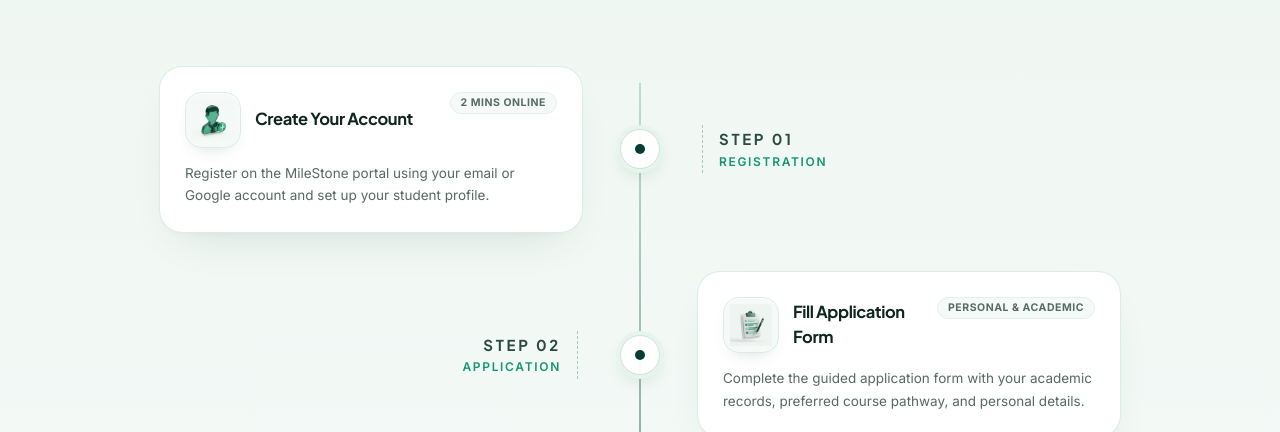
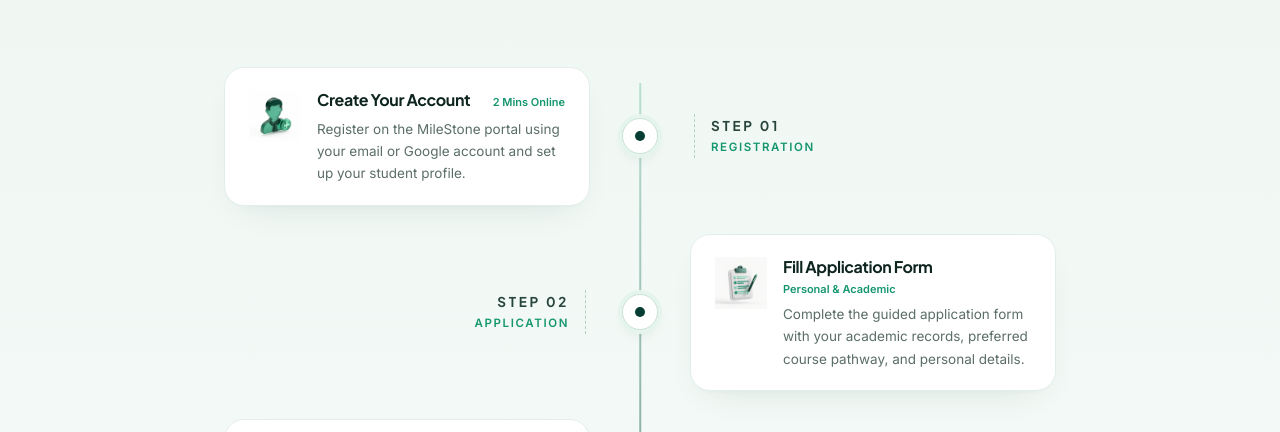
Before and after one commit to mannbond007/milestone, a Next.js app: page /how-to-apply in a window 1280 px wide. Shown: the part 368-800 px from the top of the page. Built offline with nearby package versions, Linux system fonts and the light colour scheme; no server answers.

Commit message:
Refine How to Apply cards with unboxed floating 3D icons, cleaner alignment, and tighter timeline spacing

```diff
--- a/src/app/how-to-apply/page.tsx
+++ b/src/app/how-to-apply/page.tsx
@@ -111,27 +111,23 @@ export default function HowToApplyPage() {
 
       {/* Alternating Centered Vertical Timeline */}
       <section className="relative z-10 pb-20 sm:pb-24">
-        <div className="mx-auto max-w-5xl px-4 sm:px-6 lg:px-8">
+        <div className="mx-auto max-w-4xl px-4 sm:px-6 lg:px-8">
           <div className="relative">
             {/* Desktop Central Vertical Spine */}
             <div
               aria-hidden="true"
-              className="pointer-events-none absolute bottom-4 left-5 top-4 w-[2px] bg-gradient-to-b from-[#15966F]/25 via-[#073D32]/55 to-[#15966F]/45 md:left-1/2 md:-translate-x-1/2 dark:from-[#34D399]/25 dark:via-[#34D399]/55 dark:to-[#34D399]/30"
+              className="pointer-events-none absolute bottom-4 left-5 top-4 w-[1.5px] bg-gradient-to-b from-[#15966F]/25 via-[#073D32]/50 to-[#15966F]/35 md:left-1/2 md:-translate-x-1/2 dark:from-[#34D399]/25 dark:via-[#34D399]/55 dark:to-[#34D399]/30"
             />
 
             {/* Timeline Steps */}
-            <div className="space-y-8 md:space-y-10">
+            <div className="space-y-6 md:space-y-7">
               {steps.map((step, index) => {
                 const isLeft = index % 2 === 0;
                 const cardContent = (
-                  <div className="group relative overflow-hidden rounded-[22px] border border-white/95 bg-white p-6 shadow-[0_20px_48px_-22px_rgba(7,61,50,0.16),0_4px_12px_-4px_rgba(7,61,50,0.05),inset_0_1px_0_rgba(255,255,255,1)] ring-1 ring-[#DCECE5] transition-all duration-300 hover:-translate-y-1 hover:ring-[#15966F]/40 hover:shadow-[0_28px_60px_-20px_rgba(7,61,50,0.22)] dark:border-[#1E3B32] dark:bg-[#0D1E19] dark:ring-[#1E3B32]">
-                    <span
-                      aria-hidden="true"
-                      className="pointer-events-none absolute inset-x-0 top-0 h-[2px] bg-gradient-to-r from-[#073D32] via-[#15966F] to-[#34D399] opacity-0 transition-opacity duration-300 group-hover:opacity-100"
-                    />
-                    <div className="flex items-start justify-between gap-3">
-                      <div className="flex items-center gap-3.5">
-                        <span className="relative flex h-14 w-14 shrink-0 items-center justify-center overflow-hidden rounded-2xl border border-[#DCECE5] bg-[#F5FAF8] p-1.5 shadow-[0_8px_18px_-10px_rgba(7,61,50,0.2),inset_0_1px_0_rgba(255,255,255,1)] transition-transform duration-300 group-hover:scale-105 dark:border-white/10 dark:bg-white">
+                  <div className="group relative overflow-hidden rounded-[20px] border border-[#E2EEE9] bg-white px-6 py-5 shadow-[0_14px_36px_-18px_rgba(7,61,50,0.14),0_2px_6px_-2px_rgba(7,61,50,0.04)] transition-all duration-300 hover:-translate-y-0.5 hover:border-[#15966F]/35 hover:shadow-[0_22px_48px_-18px_rgba(7,61,50,0.2)] dark:border-[#1E3B32] dark:bg-[#0D1E19]">
+                    <div className="flex items-start gap-4">
+                      {/* Clean Unboxed HD 3D Icon Floating Directly on White Card */}
+                      <div className="relative mt-0.5 h-13 w-13 shrink-0 transition-transform duration-300 group-hover:scale-105 dark:rounded-xl dark:bg-white dark:p-1">
                         <Image
                           src={step.iconSrc}
                           alt={step.title}
@@ -140,37 +136,36 @@ export default function HowToApplyPage() {
                           quality={95}
                           className="h-full w-full object-contain mix-blend-multiply"
                         />
-                        </span>
-                        <div>
-                          <h2 className="font-heading text-[16.5px] font-bold tracking-tight text-[#0E241E] dark:text-white">
+                      </div>
+
+                      <div className="min-w-0 flex-1">
+                        <div className="flex flex-wrap items-baseline justify-between gap-x-2 gap-y-0.5">
+                          <h2 className="font-heading text-[16px] font-bold tracking-tight text-[#0E241E] dark:text-white">
                             {step.title}
                           </h2>
-                          <span className="text-[11px] font-semibold uppercase tracking-[0.12em] text-[#15966F] md:hidden dark:text-[#34D399]">
-                            Step {step.number} &bull; {step.stage}
-                          </span>
-                        </div>
-                      </div>
-                      <span className="shrink-0 rounded-full border border-[#E2EFEA] bg-[#F5FAF8] px-2.5 py-0.5 text-[10.5px] font-bold uppercase tracking-wider text-[#566B63] dark:border-[#1E3B32] dark:bg-[#132E26] dark:text-[#8DA29A]">
+                          <span className="text-[11px] font-semibold text-[#15966F] dark:text-[#34D399]">
                             {step.meta}
                           </span>
                         </div>
-                    <p className="mt-3.5 text-[13.5px] leading-[1.68] text-[#566961] dark:text-[#A0B3AC]">
+                        <p className="mt-1.5 text-[13.5px] leading-[1.65] text-[#5B6E66] dark:text-[#A0B3AC]">
                           {step.description}
                         </p>
+                      </div>
+                    </div>
                   </div>
                 );
 
                 return (
                   <div
                     key={step.number}
-                    className="relative grid grid-cols-1 items-center gap-4 pl-14 md:grid-cols-[1fr_76px_1fr] md:gap-0 md:pl-0"
+                    className="relative grid grid-cols-1 items-center gap-4 pl-14 md:grid-cols-[1fr_68px_1fr] md:gap-0 md:pl-0"
                   >
                     {/* LEFT SLOT (Desktop: Card on odd steps, Stage Label on even steps) */}
                     <div
                       className={
                         isLeft
-                          ? "md:pr-5"
-                          : "hidden md:flex md:items-center md:justify-end md:pr-6"
+                          ? "md:pr-4"
+                          : "hidden md:flex md:items-center md:justify-end md:pr-5"
                       }
                     >
                       {isLeft ? (
@@ -178,24 +173,24 @@ export default function HowToApplyPage() {
                       ) : (
                         <div className="flex items-center gap-4 text-right">
                           <div>
-                            <div className="font-heading text-[15px] font-bold uppercase tracking-[0.18em] text-[#2B4940] dark:text-[#A7D7C5]">
+                            <div className="font-heading text-[13.5px] font-bold uppercase tracking-[0.2em] text-[#28453C] dark:text-[#A7D7C5]">
                               Step {step.number}
                             </div>
-                            <div className="mt-0.5 text-[12px] font-semibold uppercase tracking-[0.14em] text-[#15966F] dark:text-[#34D399]">
+                            <div className="mt-0.5 text-[11.5px] font-semibold uppercase tracking-[0.14em] text-[#15966F] dark:text-[#34D399]">
                               {step.stage}
                             </div>
                           </div>
                           <span
                             aria-hidden="true"
-                            className="h-12 w-px border-r border-dashed border-[#A9C9BC] dark:border-[#254A3E]"
+                            className="h-11 w-px border-r border-dashed border-[#B2CFC3] dark:border-[#254A3E]"
                           />
                         </div>
                       )}
                     </div>
 
                     {/* CENTER NODE (Mobile: pinned left on spine; Desktop: exact center) */}
-                    <div className="absolute left-5 top-8 flex -translate-x-1/2 items-center justify-center md:static md:translate-x-0">
-                      <span className="flex h-10 w-10 items-center justify-center rounded-full border border-[#CBE2D8] bg-white/95 shadow-[0_8px_20px_-6px_rgba(7,61,50,0.22)] ring-4 ring-[#E5F4EC] dark:border-[#24493D] dark:bg-[#0D1E19] dark:ring-[#0A1D17]">
+                    <div className="absolute left-5 top-7 flex -translate-x-1/2 items-center justify-center md:static md:translate-x-0">
+                      <span className="flex h-9 w-9 items-center justify-center rounded-full border border-[#CBE2D8] bg-white shadow-[0_6px_16px_-6px_rgba(7,61,50,0.2)] ring-4 ring-[#E5F4EC] dark:border-[#24493D] dark:bg-[#0D1E19] dark:ring-[#0A1D17]">
                         <span className="h-2.5 w-2.5 rounded-full bg-[#073D32] dark:bg-[#34D399]" />
                       </span>
                     </div>
@@ -204,21 +199,21 @@ export default function HowToApplyPage() {
                     <div
                       className={
                         isLeft
-                          ? "hidden md:flex md:items-center md:justify-start md:pl-6"
-                          : "md:pl-5"
+                          ? "hidden md:flex md:items-center md:justify-start md:pl-5"
+                          : "md:pl-4"
                       }
                     >
                       {isLeft ? (
                         <div className="flex items-center gap-4 text-left">
                           <span
                             aria-hidden="true"
-                            className="h-12 w-px border-l border-dashed border-[#A9C9BC] dark:border-[#254A3E]"
+                            className="h-11 w-px border-l border-dashed border-[#B2CFC3] dark:border-[#254A3E]"
                           />
                           <div>
-                            <div className="font-heading text-[15px] font-bold uppercase tracking-[0.18em] text-[#2B4940] dark:text-[#A7D7C5]">
+                            <div className="font-heading text-[13.5px] font-bold uppercase tracking-[0.2em] text-[#28453C] dark:text-[#A7D7C5]">
                               Step {step.number}
                             </div>
-                            <div className="mt-0.5 text-[12px] font-semibold uppercase tracking-[0.14em] text-[#15966F] dark:text-[#34D399]">
+                            <div className="mt-0.5 text-[11.5px] font-semibold uppercase tracking-[0.14em] text-[#15966F] dark:text-[#34D399]">
                               {step.stage}
                             </div>
                           </div>
```
Lines whose indentation alone changed are shown as unchanged.
